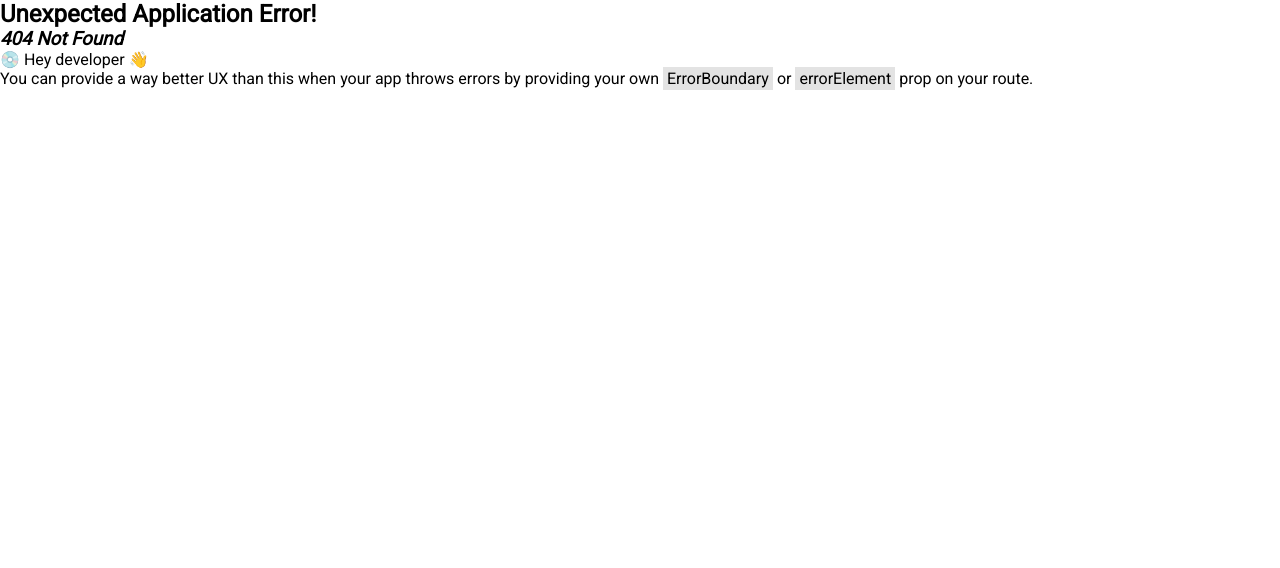
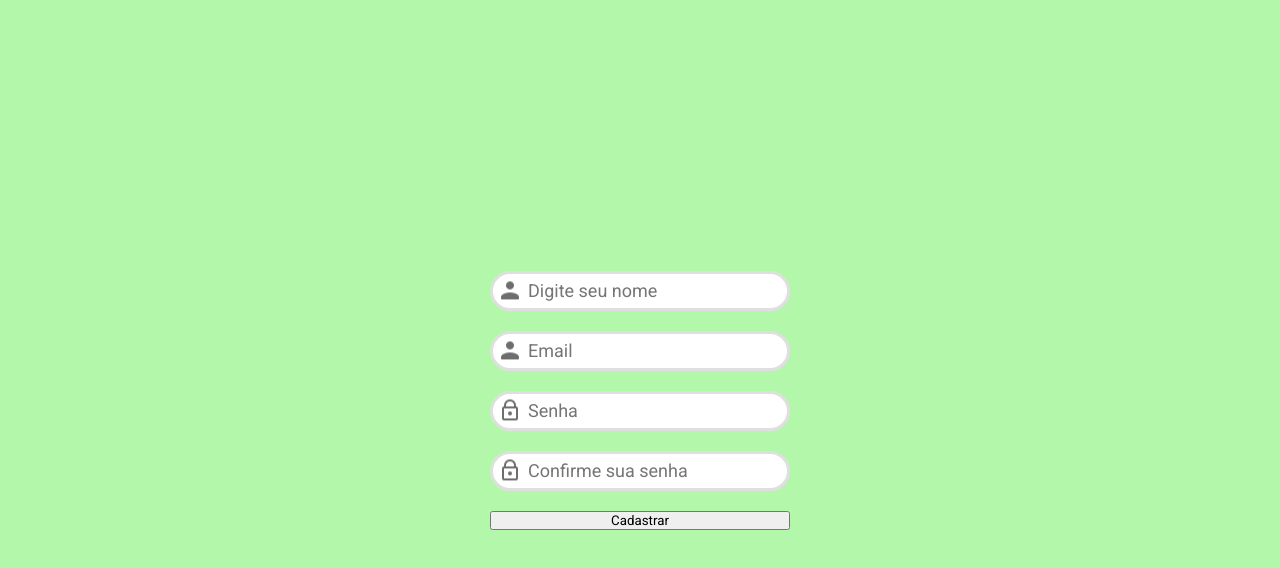
Before and after one commit to AbnerBenicio/mais-fit, a React (Vite) app: page /register in a window 1280 px wide. Before the commit this address had no page. Shown: the top 568 px of the page. Built offline with nearby package versions, Linux system fonts and the light colour scheme.

Commit message:
feat: criando pagina de cadastro de usuario

```diff
--- a/package.json
+++ b/package.json
@@ -10,6 +10,7 @@
     "preview": "vite preview"
   },
   "dependencies": {
+    "axios": "^1.6.8",
     "react": "^18.2.0",
     "react-dom": "^18.2.0",
     "react-router-dom": "^6.22.3"
--- /dev/null
+++ b/src/api/api.js
@@ -0,0 +1,5 @@
+import axios from "axios"
+
+export default axios.create({
+    baseURL:"https://66167224b8b8e32ffc7d88ef.mockapi.io/maisfit/"
+})
--- a/src/main.jsx
+++ b/src/main.jsx
@@ -8,6 +8,7 @@ import Login from './pages/Login.jsx'
 import User from './pages/User.jsx'
 import Profile from './pages/Profile.jsx'
 import Home from './pages/Home.jsx'
+import Register from './pages/Register.jsx'
 
 const router = createBrowserRouter([
   {
@@ -17,6 +18,10 @@ const router = createBrowserRouter([
       {
         path:"/",
         element:<Login />
+      },
+      {
+        path:"/register",
+        element:<Register />
       },
       {
         path:"/user",
--- a/src/pages/Login.jsx
+++ b/src/pages/Login.jsx
@@ -1,7 +1,7 @@
 import "./Login.css"
 import Icon1 from "../assets/user.png"
 import Icon2 from "../assets/lock.png"
-import { useNavigate } from "react-router-dom";
+import { Link, useNavigate } from "react-router-dom";
 
 
 const Login = () => {
@@ -28,7 +28,7 @@ const Login = () => {
 
                 <span>Esqueceu sua senha? Recupere aqui!</span>
                 <button type="submit">ENTRAR</button>
-                <span>Não tem conta? Cadastre-se agora</span>
+                <span>Não tem conta? <Link to="/register">Cadastre-se</Link> agora</span>
             </form>
         </div>
     )
--- /dev/null
+++ b/src/pages/Register.jsx
@@ -0,0 +1,115 @@
+//Imports
+import Icon1 from "../assets/user.png";
+import Icon2 from "../assets/lock.png";
+import { useNavigate } from "react-router-dom";
+import API from "../api/api";
+import { useState } from "react";
+
+//Pagina "Register"
+const Register = () => {
+  const navigate = useNavigate();
+
+  //Sets de informacoes cadastradas
+  const [name, setName] = useState("");
+  const [email, setEmail] = useState("");
+  const [senha, setSenha] = useState("");
+  const [confSenha, setConfSenha] = useState("");
+  const [senhaIncompativel, setSenhaIncompativel] = useState(false);
+
+  //Validacao de formulario
+  const handleSubmit = async (e) => {
+    //Prevenindo atualização após submit
+    e.preventDefault();
+
+    //Verificando compatibilidade de senhas
+    if (senha == confSenha) {
+        //Criando usuário
+      const user = {
+        name: name,
+        email: email,
+        password: senha,
+      };
+      //Limpando estados
+      setName("");
+      setEmail("");
+      setSenha("");
+      setConfSenha("");
+      setSenhaIncompativel(false);
+
+      //Adicionando usuario no sistema
+      // eslint-disable-next-line no-unused-vars
+      const res = await API.post("user", user);
+      //Retornando para a pagina de login
+      navigate("/")
+    } else {
+        //Informando incompatibilidade de senhas
+      setSenhaIncompativel(true);
+    }
+  };
+
+  //Estrutura do pagina
+  return (
+    <div className="login-container">
+      <form onSubmit={handleSubmit}>
+        <label>
+          <span>
+            <img src={Icon1} alt="" />
+          </span>
+          <input
+            type="text"
+            name="Nome"
+            id="Nome"
+            placeholder="Digite seu nome"
+            onChange={(e) => setName(e.target.value)}
+            value={name}
+          />
+        </label>
+        <label>
+          <span>
+            <img src={Icon1} alt="" />
+          </span>
+          <input
+            type="email"
+            name="Rmail"
+            id="Email"
+            placeholder="Email"
+            onChange={(e) => setEmail(e.target.value)}
+            value={email}
+          />
+        </label>
+        <label>
+          <span>
+            <img src={Icon2} alt="" />
+          </span>
+          <input
+            type="password"
+            name="senha"
+            id="senha"
+            placeholder="Senha"
+            onChange={(e) => setSenha(e.target.value)}
+            value={senha}
+          />
+        </label>
+        <label>
+          <span>
+            <img src={Icon2} alt="" />
+          </span>
+          <input
+            type="password"
+            name="senhaConfirm"
+            id="senhaConfirm"
+            placeholder="Confirme sua senha"
+            onChange={(e) => setConfSenha(e.target.value)}
+            value={confSenha}
+          />
+        </label>
+        {senhaIncompativel && <span>Senhas incompatíveis</span>}
+
+        <button type="submit">Cadastrar</button>
+      </form>
+    </div>
+  );
+};
+
+//Exportando pagina
+export default Register;
```
Also changed, not shown: 1 other file (tests, documents, lock files or other folders).
